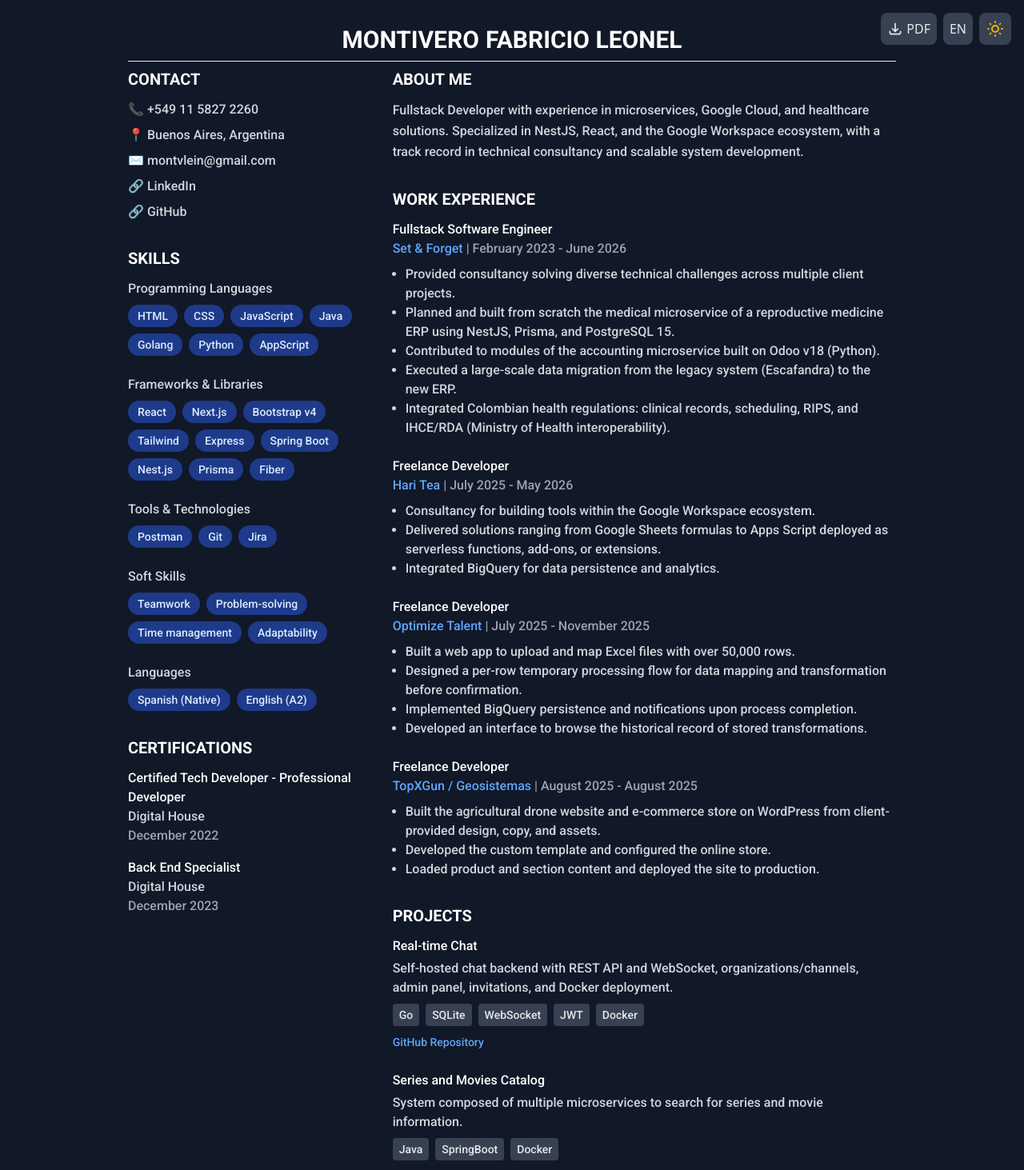
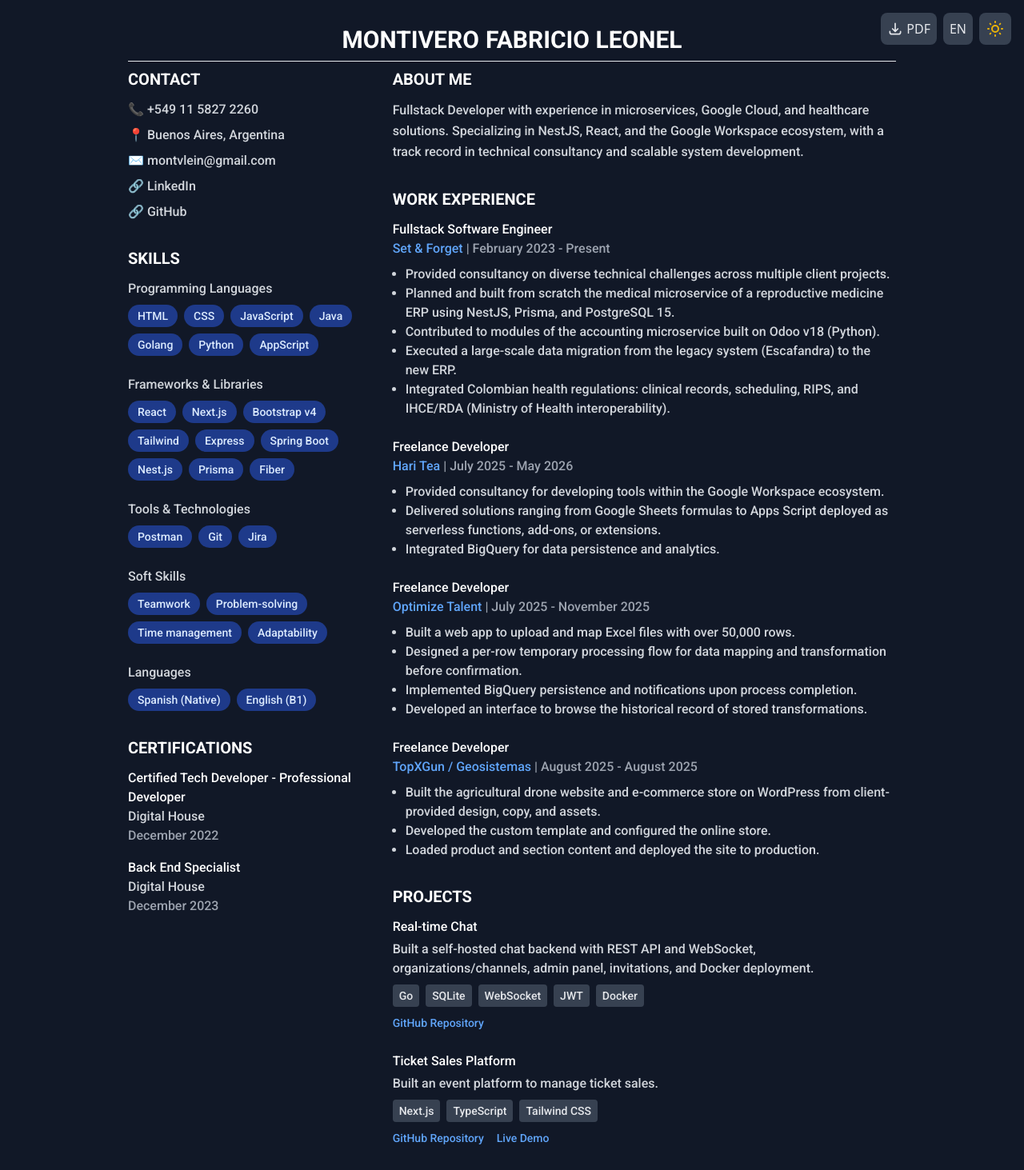
Before and after one commit to montvlein/CV, a React (Vite) app: page / in a window 1280 px wide. Shown: the top 1463 px of the page at 80% size. Built offline with nearby package versions, Linux system fonts and the light colour scheme; what pdfmake would draw is missing.

Commit message:
CHANGE - fix verb time

```diff
--- a/src/components/Projects.jsx
+++ b/src/components/Projects.jsx
@@ -8,7 +8,7 @@ export default function Projects({projects}) {
     <section>
       <h2 className="text-xl font-semibold mb-3">{language === 'en' ? 'PROJECTS' : 'PROYECTOS'}</h2>
       <div className="space-y-6">
-        {projects.map((project, index) => (
+        {projects.filter(project => project.show).map((project, index) => (
           <div key={index}>
             <h3 className="font-medium">{project.title[language]}</h3>
             <p className="text-gray-600 dark:text-gray-300 mt-1">{project.description[language]}</p>
--- a/src/data/resume.json
+++ b/src/data/resume.json
@@ -12,7 +12,7 @@
         "birthDate": "1990-03-27",
         "summary": {
             "es": "Desarrollador Fullstack con experiencia en microservicios, Google Cloud y soluciones de salud. Especializado en NestJS, React y el ecosistema Google Workspace, con trayectoria en consultoría técnica y desarrollo de sistemas escalables.",
-            "en": "Fullstack Developer with experience in microservices, Google Cloud, and healthcare solutions. Specialized in NestJS, React, and the Google Workspace ecosystem, with a track record in technical consultancy and scalable system development."
+            "en": "Fullstack Developer with experience in microservices, Google Cloud, and healthcare solutions. Specializing in NestJS, React, and the Google Workspace ecosystem, with a track record in technical consultancy and scalable system development."
         }
     },
     "skills": {
@@ -56,7 +56,7 @@
             ]
         },
         "languages": [
-            "Spanish (Native)", "English (A2)"
+            "Spanish (Native)", "English (B1)"
         ]
     },
     "experience": [
@@ -67,7 +67,7 @@
                 "en": "Fullstack Software Engineer"
             },
             "startDate": "2023-02-01",
-            "endDate": "2026-06-30",
+            "endDate": "",
             "description": {
                 "es": [
                     "Trabajé en modalidad de consultoría resolviendo desafíos técnicos variados para distintos clientes.",
@@ -77,7 +77,7 @@
                     "Integré normativa de salud colombiana: historias clínicas, calendario, RIPS e IHCE/RDA (interoperabilidad Ministerio de Salud)."
                 ],
                 "en": [
-                    "Provided consultancy solving diverse technical challenges across multiple client projects.",
+                    "Provided consultancy on diverse technical challenges across multiple client projects.",
                     "Planned and built from scratch the medical microservice of a reproductive medicine ERP using NestJS, Prisma, and PostgreSQL 15.",
                     "Contributed to modules of the accounting microservice built on Odoo v18 (Python).",
                     "Executed a large-scale data migration from the legacy system (Escafandra) to the new ERP.",
@@ -101,7 +101,7 @@
                     "Integré BigQuery como base de datos para persistencia y análisis de datos."
                 ],
                 "en": [
-                    "Consultancy for building tools within the Google Workspace ecosystem.",
+                    "Provided consultancy for developing tools within the Google Workspace ecosystem.",
                     "Delivered solutions ranging from Google Sheets formulas to Apps Script deployed as serverless functions, add-ons, or extensions.",
                     "Integrated BigQuery for data persistence and analytics."
                 ]
@@ -170,7 +170,7 @@
             },
             "description": {
                 "es": "Backend self-hosted de chat con API REST y WebSocket, organizaciones/canales, panel de administración, invitaciones y despliegue con Docker.",
-                "en": "Self-hosted chat backend with REST API and WebSocket, organizations/channels, admin panel, invitations, and Docker deployment."
+                "en": "Built a self-hosted chat backend with REST API and WebSocket, organizations/channels, admin panel, invitations, and Docker deployment."
             },
             "technologies": [
                 "Go",
@@ -180,7 +180,8 @@
                 "Docker"
             ],
             "link": "https://github.com/montvlein/cocina-chat-local-server",
-            "deployment": ""
+            "deployment": "",
+            "show": true
         },
         {
             "title": {
@@ -189,7 +190,7 @@
             },
             "description": {
                 "es": "Sistema compuesto por varios microservicios para buscar información de series y películas.",
-                "en": "System composed of multiple microservices to search for series and movie information."
+                "en": "Developed a system composed of multiple microservices to search for series and movie information."
             },
             "technologies": [
                 "Java",
@@ -197,7 +198,8 @@
                 "Docker"
             ],
             "link": "https://github.com/montvlein/examen-esp-backend-Montivero-Fabricio",
-            "deployment": ""
+            "deployment": "",
+            "show": false
         },
         {
             "title": {
@@ -206,7 +208,7 @@
             },
             "description": {
                 "es": "Plataforma de eventos para gestionar la venta de tickets.",
-                "en": "Event platform to manage ticket sales."
+                "en": "Built an event platform to manage ticket sales."
             },
             "technologies": [
                 "Next.js",
@@ -214,7 +216,8 @@
                 "Tailwind CSS"
             ],
             "link": "https://github.com/montvlein/DH_Final_Project_2_Frontend",
-            "deployment": "https://dh-final-project-2-frontend-rsanmfug1.vercel.app/"
+            "deployment": "https://dh-final-project-2-frontend-rsanmfug1.vercel.app/",
+            "show": true
         },
         {
             "title": {
@@ -223,14 +226,15 @@
             },
             "description": {
                 "es": "Web de muestra de reconocimiento de caracteres.",
-                "en": "Demo website for character recognition."
+                "en": "Developed a demo website for character recognition."
             },
             "technologies": [
                 "HTML",
                 "Appscript"
             ],
             "link": "https://github.com/montvlein/OCR",
-            "deployment": "https://montvlein.github.io/OCR/"
+            "deployment": "https://montvlein.github.io/OCR/",
+            "show": false
         }
     ],
     "certifications": [
```
